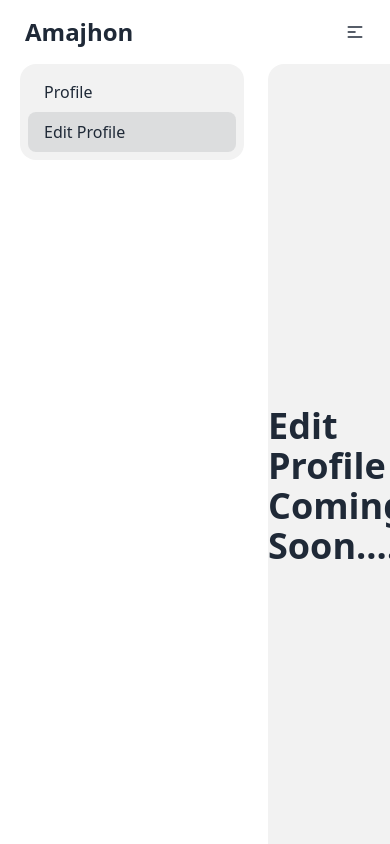
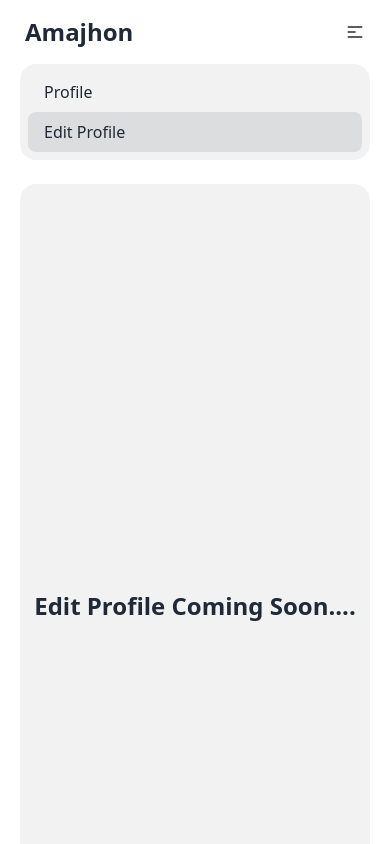
Before and after one commit to Shohanojjaman/amajhon-project, a React (Vite) app: page /dashboard/editProfile in a window 390 px wide. Shown: the top 844 px of the page. Built offline with nearby package versions, Linux system fonts and the light colour scheme.

Commit message:
Resonsive all pages.

```diff
--- a/src/components/ComingSoon/ComingSoon.jsx
+++ b/src/components/ComingSoon/ComingSoon.jsx
@@ -2,8 +2,8 @@ import PropTypes from 'prop-types';
 
 const ComingSoon = ({ page }) => {
   return (
-    <div>
-      <h4 className='text-4xl font-semibold'>{page} Coming Soon....</h4>
+    <div className="w-full md:w-[75%] flex justify-center items-center min-h-screen">
+      <h4 className="text-2xl lg:text-4xl font-semibold">{page} Coming Soon....</h4>
     </div>
   );
 };
--- a/src/components/Layouts/DashboardLayout.jsx
+++ b/src/components/Layouts/DashboardLayout.jsx
@@ -2,9 +2,9 @@ import { NavLink, Outlet } from 'react-router-dom';
 
 const DashboardLayout = () => {
   return (
-    <div className="container mx-auto max-sm:px-5 flex gap-6">
-      <nav>
-        <ul className="menu bg-base-200 w-56 rounded-box">
+    <div className="container mx-auto max-sm:px-5 flex flex-col md:flex-row gap-6">
+      <nav className="w-full md:w-[25%]">
+        <ul className="menu bg-base-200  rounded-box">
           <li>
             <NavLink
               to="/dashboard/profile"
@@ -25,7 +25,7 @@ const DashboardLayout = () => {
           </li>
         </ul>
       </nav>
-      <div className="min-h-screen bg-base-200 w-full rounded-box flex justify-center items-center">
+      <div className=" bg-base-200 w-full rounded-box ">
         <Outlet></Outlet>
       </div>
     </div>
--- a/src/components/Products/ProductDetails.jsx
+++ b/src/components/Products/ProductDetails.jsx
@@ -7,8 +7,8 @@ const ProductDetails = () => {
   const { title, description, price, discountPercentage, rating, stock, brand, category, images } = product;
   const newPrice = price - (price * (discountPercentage / 100)).toFixed(2);
   return (
-    <div className="container mx-auto max-sm:px-5 flex gap-6 my-6">
-      <div className="w-1/2">
+    <div className="container mx-auto max-sm:px-5 flex flex-col lg:flex-row gap-6 my-6">
+      <div className="w-full lg:w-1/2">
         <div
           style={{
             paddingBottom: '30px',
@@ -78,7 +78,7 @@ const ProductDetails = () => {
           </Carousel>
         </div>
       </div>
-      <div className="w-1/2 space-y-4">
+      <div className=" w-full lg:w-1/2 space-y-4">
         <h3 className="text-4xl font-bold">{title}</h3>
         <div className="space-y-2">
           <p className="font-bold">
--- a/src/components/Products/Products.jsx
+++ b/src/components/Products/Products.jsx
@@ -4,7 +4,7 @@ import Product from './Product';
 const Products = () => {
   const { products } = useLoaderData();
   return (
-    <div className="container mx-auto max-sm:px-5 grid grid-cols-3 gap-6">
+    <div className="container mx-auto max-sm:px-5 flex flex-wrap justify-center lg:justify-evenly gap-6">
       {products?.map((product) => (
         <Product key={product.id} product={product}></Product>
       ))}
```
